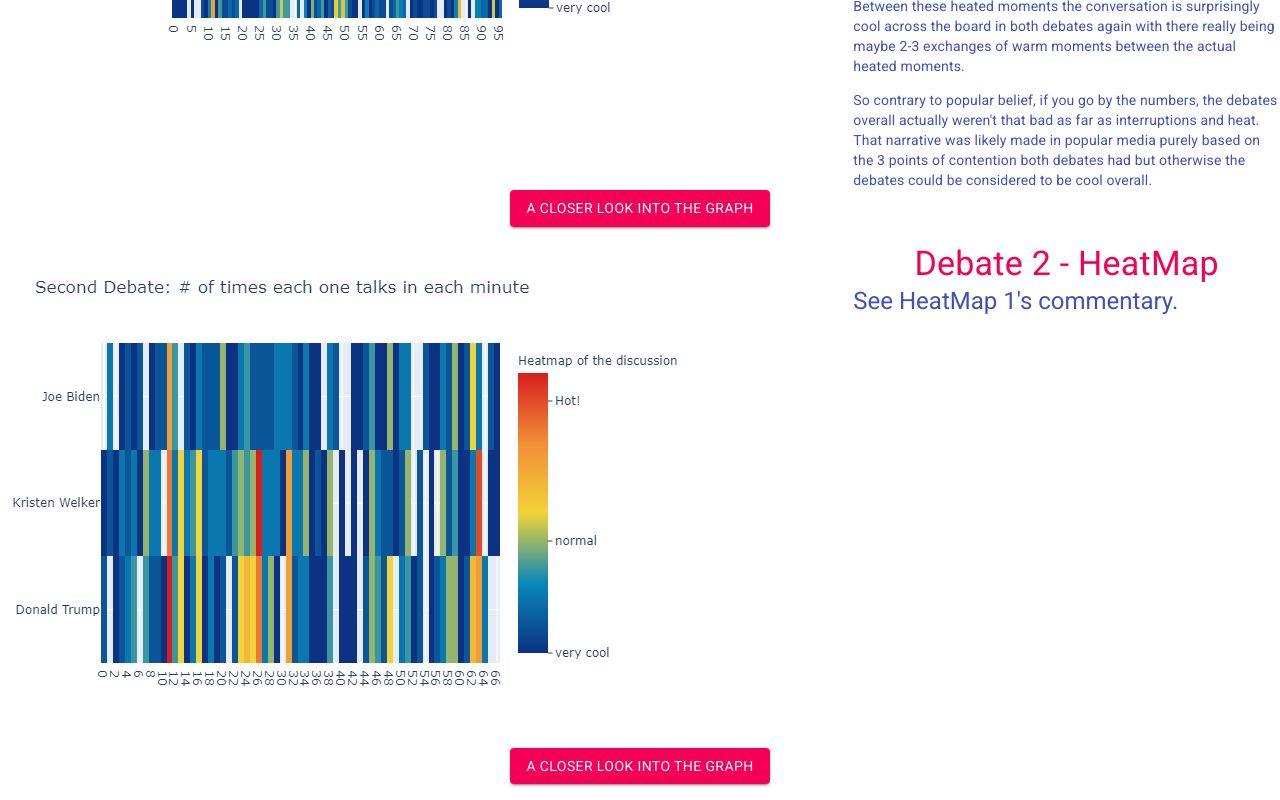
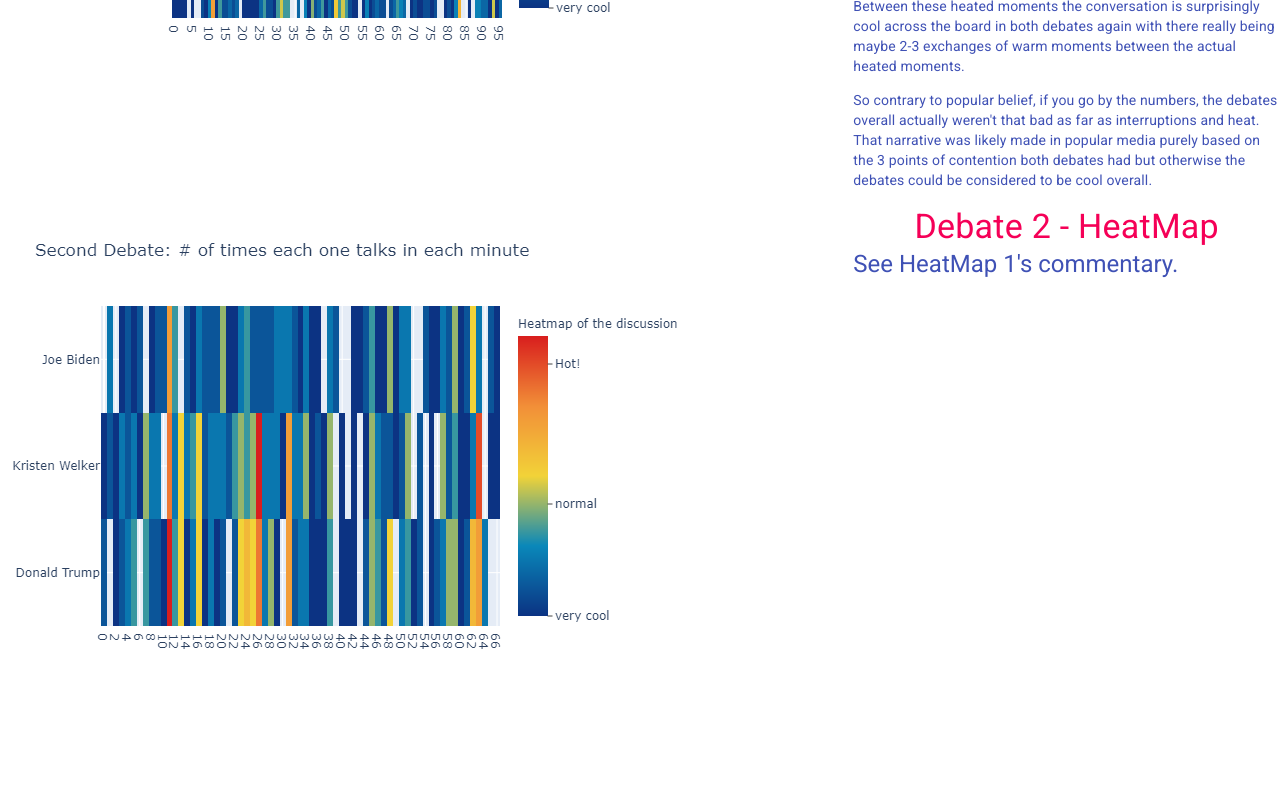
Before and after one commit to affyzal/Inforgraphics-Frontend, a React (Create React App) app: page /heatmaps in a window 1280 px wide. Shown: the part 522-1322 px from the top of the page. After the commit the page ends 1249 px from the top, so only its background shows below. Built offline with nearby package versions, Linux system fonts and the light colour scheme.

Commit message:
remove buttons

```diff
--- a/src/HeatMaps.js
+++ b/src/HeatMaps.js
@@ -66,13 +66,6 @@
                         </Typography>
                     </Grid>
                 </Grid>
-                <div align="center">
-                    <Link to="/">
-                        <Button variant="contained" color="secondary">
-                            A Closer Look Into the Graph
-                        </Button>
-                    </Link>
-                </div>
                 <p></p>
                 <p></p>
                 <Grid container direction="row" justify="space-around" alignItems="flex-start" spacing={0} padding={0}>
@@ -90,13 +83,6 @@
                         </Typography>
                     </Grid>
                 </Grid>
-                <div align="center">
-                    <Link to="/">
-                        <Button variant="contained" color="secondary">
-                            A Closer Look Into the Graph
-                        </Button>
-                    </Link>
-                </div>
                 <p></p>
                 <p></p>
             </div>
--- a/src/Sentence.js
+++ b/src/Sentence.js
@@ -64,13 +64,6 @@
                     </Typography>
                 </Grid>
             </Grid>
-            <div align="center">
-                <Link to="/test">
-                    <Button variant="contained" color="secondary">
-                        A Closer Look Into the Graph
-                    </Button>
-                </Link>
-            </div>
             <p></p>
             <p></p>
             <Grid container direction="row" justify="space-around" alignItems="flex-start" spacing={0} padding={0}>
@@ -97,13 +90,6 @@
                     </Typography>
                 </Grid>
             </Grid>
-            <div align="center">
-                <Link to="/test">
-                    <Button variant="contained" color="secondary">
-                        A Closer Look Into the Graph
-                    </Button>
-                </Link>
-            </div>
             <p></p>
             <p></p>
         </div>
--- a/src/Sentiment.js
+++ b/src/Sentiment.js
@@ -65,13 +65,6 @@
                         </Typography>
                     </Grid>
                 </Grid>
-                <div align="center">
-                    <Link to="/test">
-                        <Button variant="contained" color="secondary">
-                            A Closer Look Into the Graph
-                        </Button>
-                    </Link>
-                </div>
                 <p></p>
                 <p></p>
                 <Grid container direction="row" justify="space-around" alignItems="flex-start" spacing={0} padding={0}>
@@ -97,13 +90,6 @@
                         </Typography>
                     </Grid>
                 </Grid>
-                <div align="center">
-                    <Link to="/test">
-                        <Button variant="contained" color="secondary">
-                            A Closer Look Into the Graph
-                        </Button>
-                    </Link>
-                </div>
                 <p></p>
                 <p></p>
                 <Grid container direction="row" justify="space-around" alignItems="flex-start" spacing={0} padding={0}>
@@ -127,13 +113,6 @@
                         </Typography>
                     </Grid>
                 </Grid>
-                <div align="center">
-                    <Link to="/test">
-                        <Button variant="contained" color="secondary">
-                            A Closer Look Into the Graph
-                        </Button>
-                    </Link>
-                </div>
                 <p></p>
                 <p></p>
             </div>
--- a/src/Word.js
+++ b/src/Word.js
@@ -62,32 +62,8 @@
                         </Typography>
                     </Grid>
                 </Grid>
-                <div align="center" spacing={3}>
-                    <Link to="/">
-                        <Button variant="contained" color="secondary">
-                            Debate 1 - Biden Word Frequency
-                        </Button>
-                    </Link>
-                    <Link to="/">
-                        <Button variant="contained" color="secondary">
-                            Debate 2 - Biden Word Frequency
-                        </Button>
-                    </Link>
-                </div>
                 <p></p>
                 <p></p>
-                <div align="center" spacing={3}>
-                    <Link to="/">
-                        <Button variant="contained" color="secondary">
-                            Debate 1 - Trump Word Frequency
-                        </Button>
-                    </Link>
-                    <Link to="/">
-                        <Button variant="contained" color="secondary">
-                            Debate 2 - Trump Word Frequency
-                        </Button>
-                    </Link>
-                </div>
                 <p></p>
                 <p></p>
                 <Grid container direction="row" justify="space-around" alignItems="flex-start" spacing={0} padding={0}>
```
